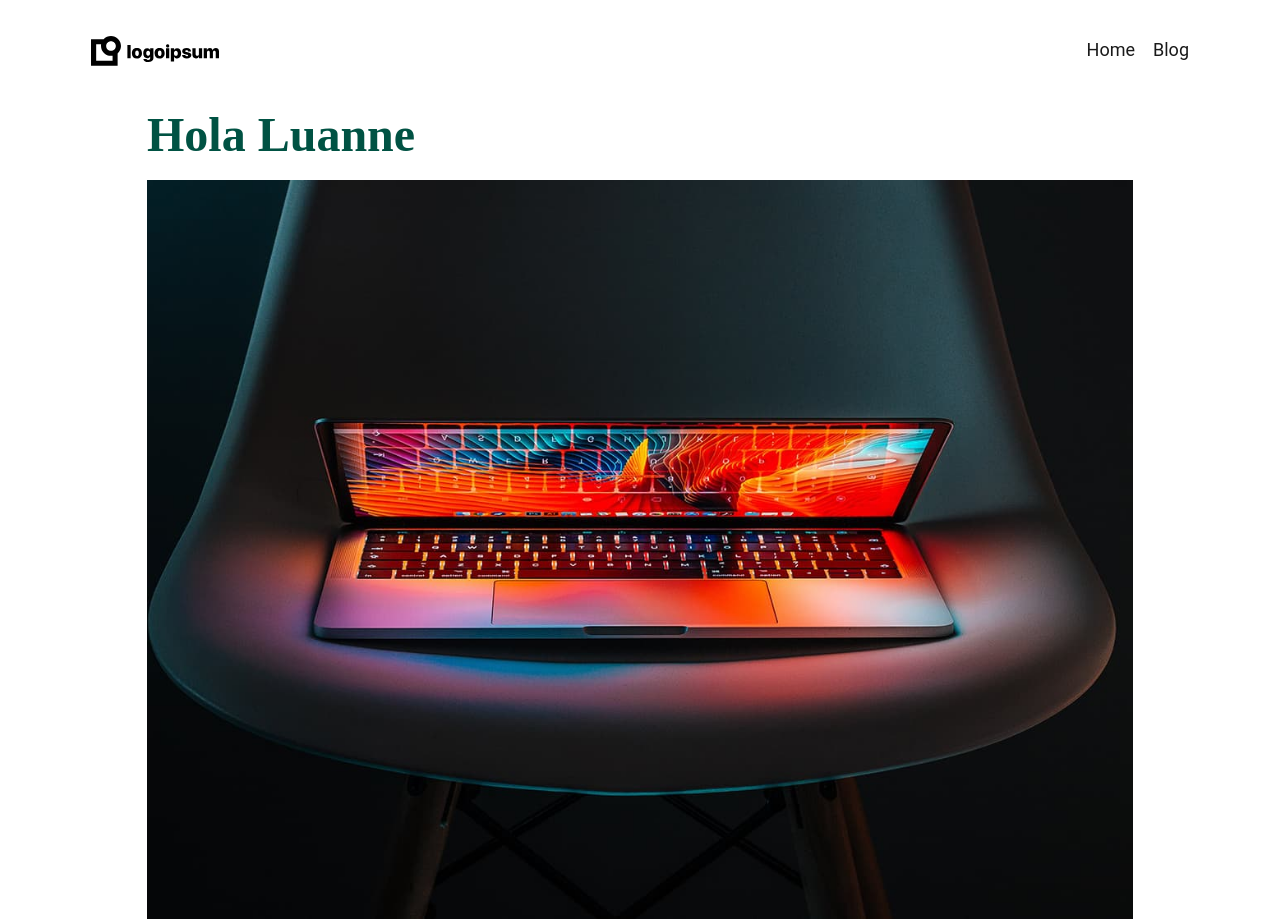
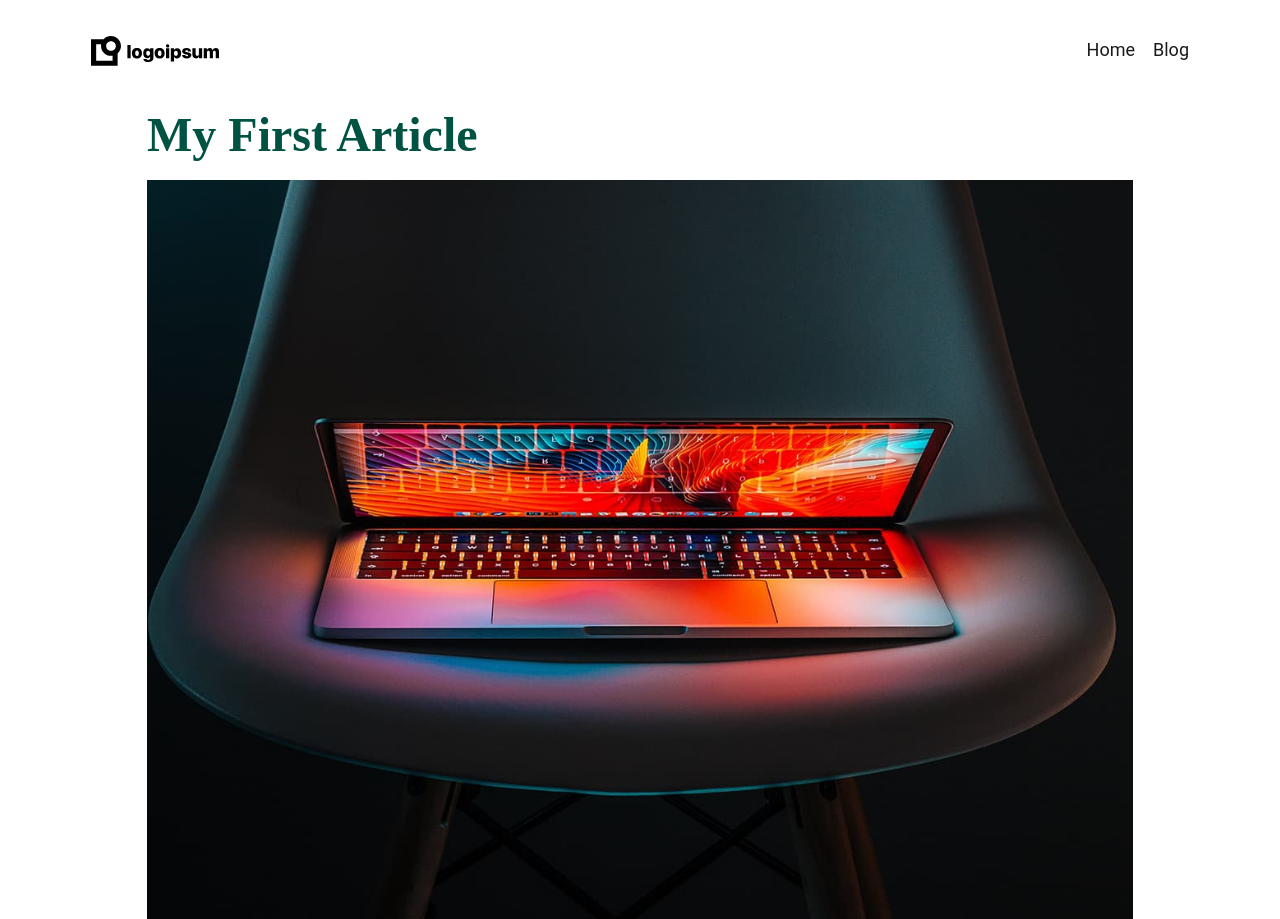
Before and after one commit to matiascastillodev/blog, an Eleventy site: page src/blog/2021-05-01-post-1.md in a window 1280 px wide. Shown: the top 919 px of the page. Built offline with nearby package versions, Linux system fonts and the light colour scheme; Eleventy itself is replaced by a stand-in of ours; files that its build step writes are made by us from their sources.

Commit message:
Update src/blog/2021-05-01-post-1.md (via Pages CMS)

```diff
--- a/src/blog/2021-05-01-post-1.md
+++ b/src/blog/2021-05-01-post-1.md
@@ -1,5 +1,5 @@
 ---
-title: Hola Luanne
+title: My First Article
 author: Kevin Powell
 date: 2021-05-01
 image: /assets/blog/article-1.jpg
@@ -8,7 +8,6 @@ description: Lorem ipsum dolor sit amet consectetur adipisicing elit.
   Perferendis accusantium sit illo neque rem omnis quaerat, nam similique vitae
   delectus ad magni vel quo maxime, magnam placeat. Reprehenderit, distinctio
   aliquam?
-published: false
 ---
 Lorem ipsum dolor sit amet, consectetur adipiscing elit, sed do eiusmod tempor incididunt ut labore et dolore magna aliqua. Risus commodo viverra maecenas accumsan lacus vel. Donec ultrices tincidunt arcu non sodales. Mattis rhoncus urna neque viverra justo nec ultrices dui sapien. Pretium quam vulputate dignissim suspendisse in est. Lobortis mattis aliquam faucibus purus in massa tempor nec. Elit ullamcorper dignissim cras tincidunt lobortis feugiat vivamus at augue. Quis ipsum suspendisse ultrices gravida dictum fusce ut placerat. Vulputate eu scelerisque felis imperdiet proin. Nisl nisi scelerisque eu ultrices.
 
```
